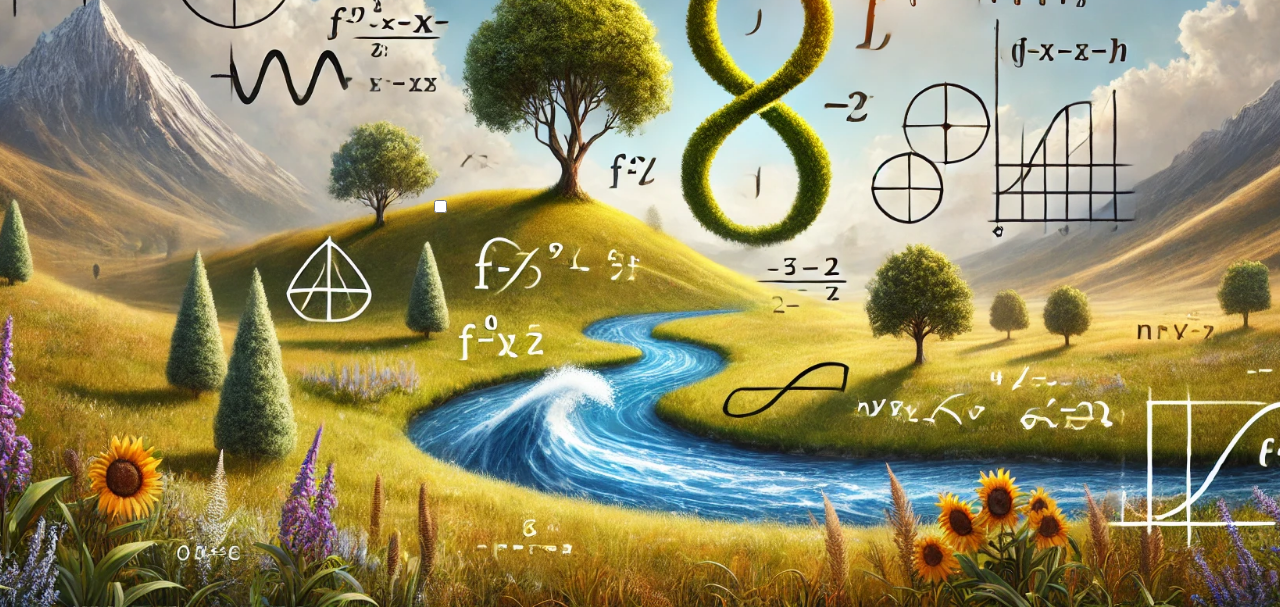
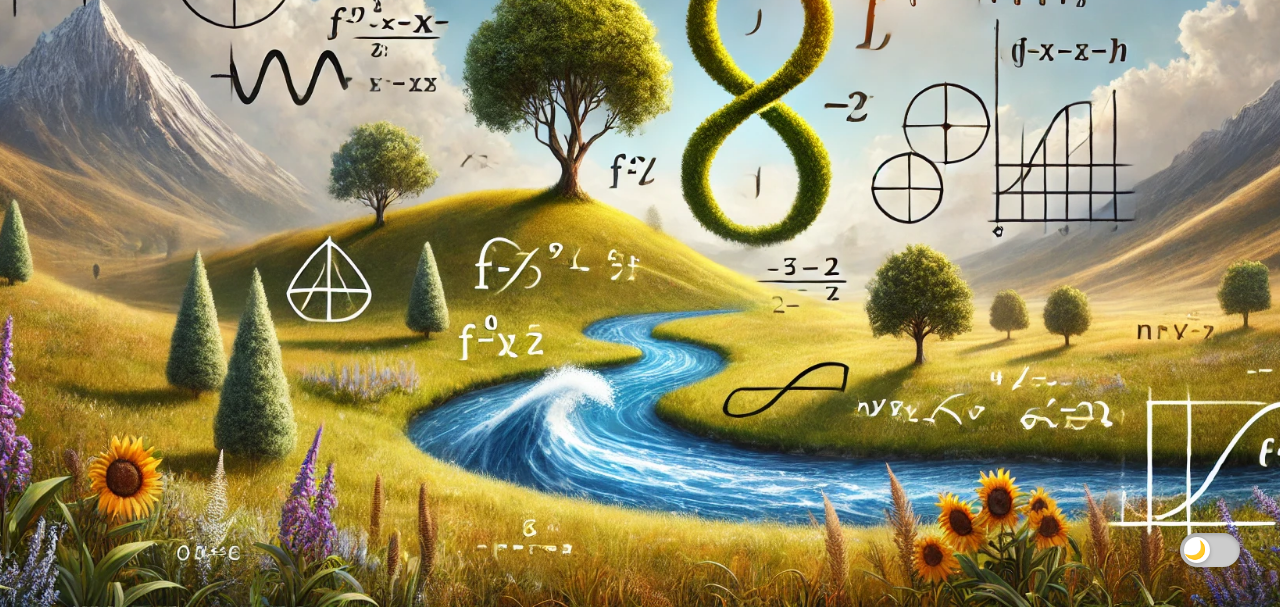
Before and after one commit to kocsanlaci12/szakdogi, a PHP site: page / in a window 1280 px wide. Shown: the part 193-800 px from the top of the page. Run offline with PHP 8.4, Linux system fonts and the light colour scheme.

Commit message:
sötét mód elhelyezése

```diff
--- a/index.php
+++ b/index.php
@@ -34,15 +34,15 @@
 
         <div class="form-box login">
             <h2>Bejelentkezés</h2>
-            <form action="#">
+            <form action="login.php" method="post">
                     <div class="input-box">
                         <span class="icon"><ion-icon name="barcode-outline"></ion-icon></span>
-                    <input type="text" required>
+                        <input type="text" name="neptun" required>
                         <label>Neptun-kód</label>
                     </div>
                     <div class="input-box">
                         <span class="icon"><ion-icon name="lock-closed-outline"></ion-icon></span>
-                    <input type="password" required>
+                        <input type="password" name="password" required>
                         <label>Jelszó</label>
                     </div>
                     <div class="remember-forgot">
@@ -60,20 +60,20 @@
 
         <div class="form-box register">
             <h2>Regisztráció</h2>
-            <form action="#">
+            <form action="register.php" method="post">
                     <div class="input-box">
                         <span class="icon"><ion-icon name="barcode-outline"></ion-icon></span>
-                    <input type="text" required>
+                        <input type="text" name="neptun" required>
                         <label>Neptun-kód</label>
                     </div>
                     <div class="input-box">
                         <span class="icon"><ion-icon name="mail-outline"></ion-icon></span>
-                    <input type="email" required>
+                        <input type="email" name="email" required>
                         <label>Email</label>
                     </div>
                     <div class="input-box">
                         <span class="icon"><ion-icon name="lock-closed-outline"></ion-icon></span>
-                    <input type="password" required>
+                        <input type="password" name="pwd" required>
                         <label>Jelszó</label>
                     </div>
                     <button type="submit" class="btn">Regisztráció</button>
@@ -86,6 +86,7 @@
         </div>
     </div>
 
+
     <script src="script.js"></script>
     <script type="module" src="https://unpkg.com/ionicons@7.1.0/dist/ionicons/ionicons.esm.js"></script>
     <script nomodule src="https://unpkg.com/ionicons@7.1.0/dist/ionicons/ionicons.js"></script>
--- a/style.css
+++ b/style.css
@@ -272,12 +272,15 @@
 }
 
 /*sötét mód*/
-/*
+
 .container {
+    position: fixed;
+    bottom: 20px;
+    right: 20px;
     max-width: 600px;
-    margin: 50px auto;
     padding: 20px;
     text-align: center;
+    z-index: 100;
 }
 
 .theme-switch {
@@ -345,4 +348,3 @@
     top: 16px;
     opacity: 1;
 }
-*/
```
Lines whose indentation alone changed are shown as unchanged.
